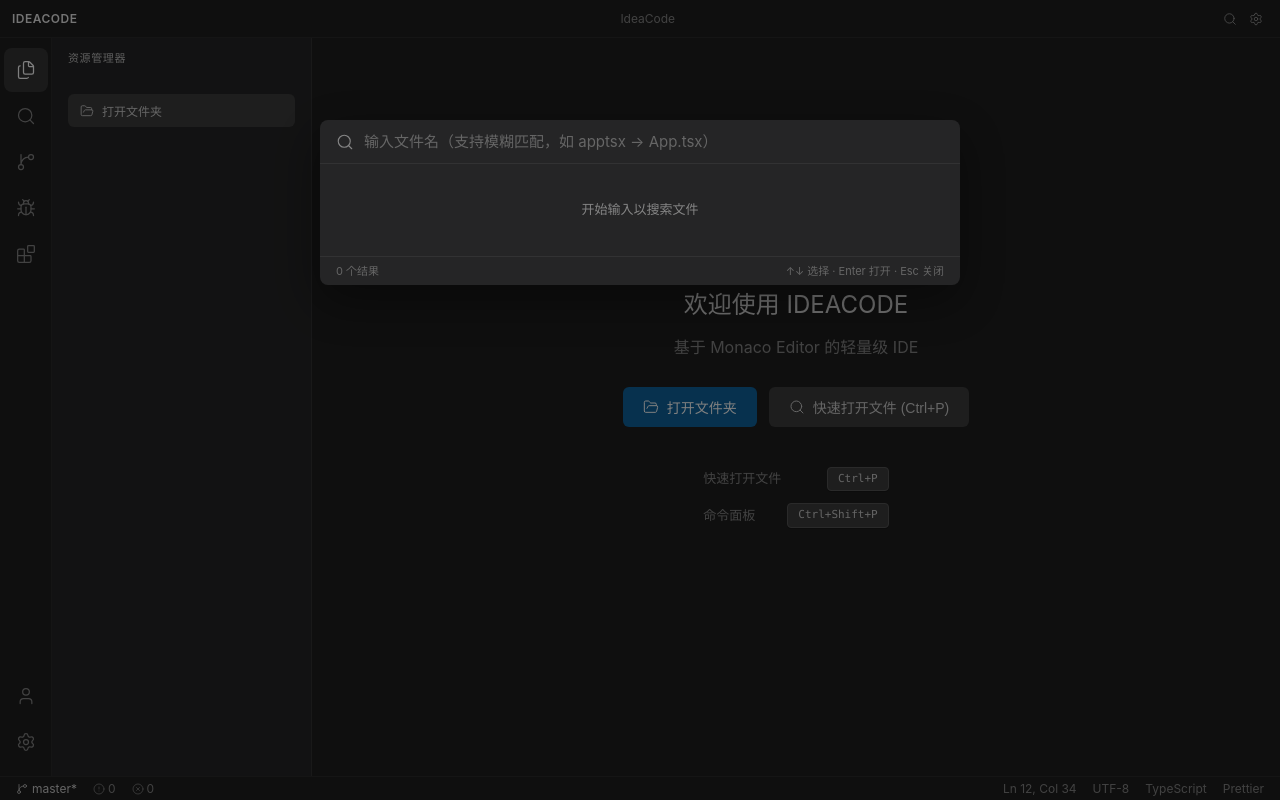
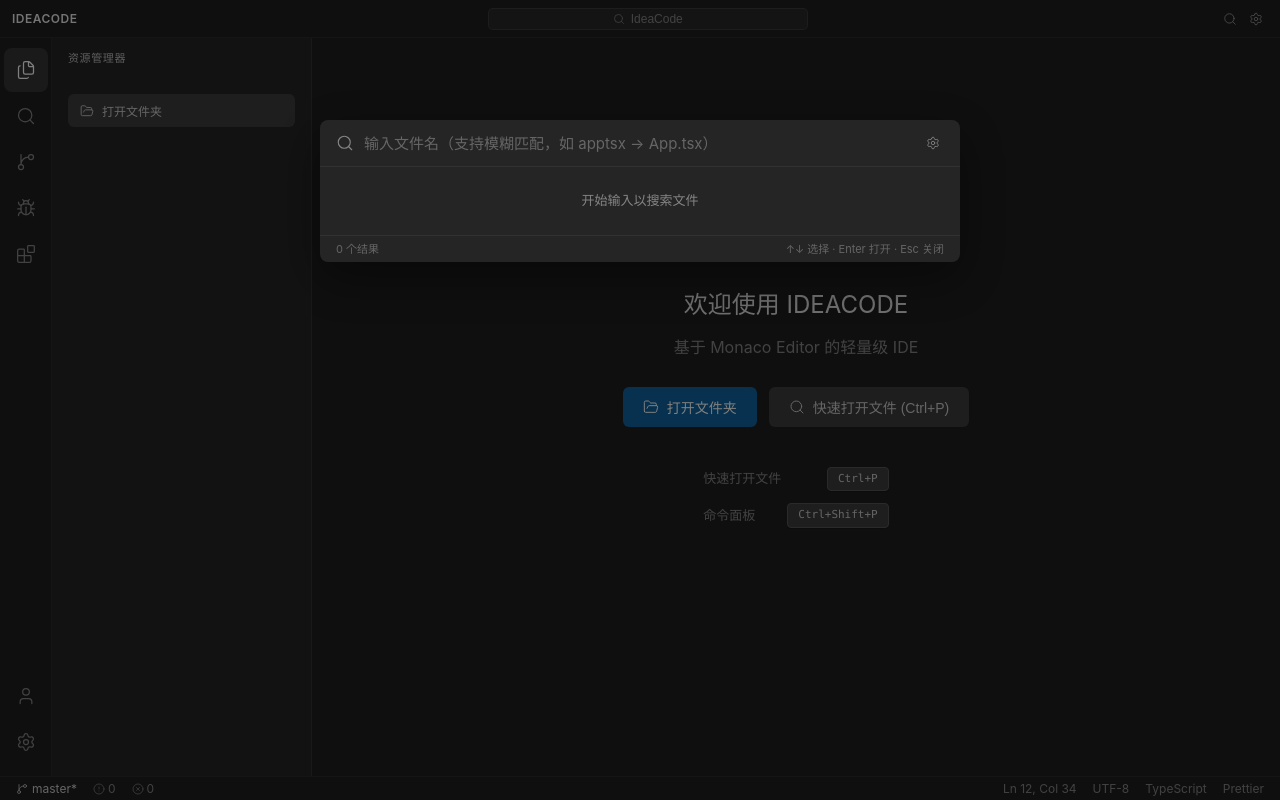
Before and after one commit to chongyin10/ideaCode, a React (Vite) app: page /#/ in a window 1280 px wide. Both pictures are taken after a click on the button 1230 px from the left and 18 px from the top of the page. Built offline with nearby package versions, Linux system fonts and the light colour scheme.

Commit message:
添加搜索文件功能

```diff
--- a/src/components/QuickOpen/QuickOpen.css
+++ b/src/components/QuickOpen/QuickOpen.css
@@ -49,6 +49,59 @@
   gap: 10px;
 }
 
+.quick-open-settings-btn {
+  background: none;
+  border: none;
+  color: #666;
+  cursor: pointer;
+  padding: 4px;
+  border-radius: 4px;
+  display: flex;
+  align-items: center;
+  justify-content: center;
+  flex-shrink: 0;
+  transition: all 0.15s ease;
+}
+
+.quick-open-settings-btn:hover,
+.quick-open-settings-btn.active {
+  color: #cccccc;
+  background-color: rgba(255, 255, 255, 0.08);
+}
+
+.quick-open-settings {
+  padding: 10px 16px;
+  border-bottom: 1px solid rgba(255, 255, 255, 0.06);
+  background-color: rgba(0, 0, 0, 0.15);
+}
+
+.quick-open-settings__row {
+  display: flex;
+  align-items: center;
+  gap: 10px;
+}
+
+.quick-open-settings__row label {
+  font-size: 12px;
+  color: #858585;
+  flex-shrink: 0;
+}
+
+.quick-open-settings__row input {
+  flex: 1;
+  background: #1e1e1e;
+  border: 1px solid rgba(255, 255, 255, 0.08);
+  border-radius: 4px;
+  padding: 5px 10px;
+  color: #cccccc;
+  font-size: 12px;
+  outline: none;
+}
+
+.quick-open-settings__row input:focus {
+  border-color: #094771;
+}
+
 .quick-open-input-wrap svg {
   color: #858585;
   flex-shrink: 0;
@@ -75,10 +128,10 @@
 }
 
 .quick-open-item {
-  padding: 8px 16px;
+  padding: 4px 16px;
   display: flex;
   align-items: center;
-  gap: 10px;
+  gap: 8px;
   cursor: pointer;
   font-size: 13px;
   color: #cccccc;
@@ -93,58 +146,56 @@
 .quick-open-item__icon {
   color: #858585;
   flex-shrink: 0;
+  display: flex;
+  align-items: center;
 }
 
 .quick-open-item__info {
   flex: 1;
   min-width: 0;
   display: flex;
-  flex-direction: column;
-  gap: 2px;
+  align-items: center;
 }
 
-.quick-open-item__name {
+.quick-open-item__line {
+  display: flex;
+  align-items: center;
+  white-space: nowrap;
+  overflow: hidden;
+  text-overflow: ellipsis;
   font-size: 13px;
-  color: #d4d4d4;
-  white-space: nowrap;
+}
+
+.quick-open-item__dir {
+  color: #858585;
+  flex-shrink: 1;
   overflow: hidden;
   text-overflow: ellipsis;
 }
 
-.quick-open-item__name mark {
+.quick-open-item__file {
+  color: #d4d4d4;
+  flex-shrink: 0;
+}
+
+.quick-open-item__file mark {
   background: transparent;
   color: #4ec9b0;
   font-weight: 600;
-  text-decoration: underline;
-  text-decoration-color: #4ec9b0;
-}
-
-.quick-open-item__path {
-  font-size: 11px;
-  color: #858585;
-  white-space: nowrap;
-  overflow: hidden;
-  text-overflow: ellipsis;
 }
 
 .quick-open-empty {
-  padding: 32px 16px;
+  padding: 20px 16px;
   text-align: center;
   color: #858585;
   font-size: 13px;
 }
 
 .quick-open-footer {
-  padding: 6px 16px;
+  padding: 5px 16px;
   border-top: 1px solid rgba(255, 255, 255, 0.06);
   font-size: 11px;
   color: #666;
   display: flex;
   justify-content: space-between;
 }
-
-.quick-open-score {
-  color: #858585;
-  font-size: 11px;
-  font-variant-numeric: tabular-nums;
-}
--- a/src/components/QuickOpen/index.tsx
+++ b/src/components/QuickOpen/index.tsx
@@ -1,11 +1,34 @@
 import { useState, useEffect, useRef, useCallback, useMemo } from 'react';
-import { Search, FileText } from 'lucide-react';
+import { Search, FileText, Settings, X } from 'lucide-react';
 import { useAppSelector, useAppDispatch } from '../../store/hooks';
-import { openFile } from '../../store/slices/workspaceSlice';
+import { openFile, expandToFile } from '../../store/slices/workspaceSlice';
 import { quickOpenFiles } from '../../services/searchService';
 import type { QuickOpenItem } from '../../services/searchService';
 import type { FileEntry } from '../../services/fileService';
 import './QuickOpen.css';
+
+const DEFAULT_EXCLUDES = 'node_modules, .git, dist, build';
+
+function parseExcludeDirs(raw: string): string[] {
+  return raw
+    .split(',')
+    .map((s) => s.trim())
+    .filter(Boolean);
+}
+
+/**
+ * 解析查询字符串，支持路径前缀过滤：
+ * - "index" → 全局搜索 index
+ * - "src/index" → 只在 src 目录下搜索 index
+ */
+function parseQuery(raw: string): { prefix: string; query: string } {
+  const trimmed = raw.trim();
+  const lastSlash = trimmed.lastIndexOf('/');
+  if (lastSlash > 0) {
+    return { prefix: trimmed.slice(0, lastSlash + 1), query: trimmed.slice(lastSlash + 1) };
+  }
+  return { prefix: '', query: trimmed };
+}
 
 interface QuickOpenProps {
   onClose: () => void;
@@ -23,32 +46,41 @@
  */
 const QuickOpen = ({ onClose }: QuickOpenProps) => {
   const dispatch = useAppDispatch();
-  const { entries } = useAppSelector((state) => state.workspace);
+  const { allFilePaths, rootSource } = useAppSelector((state) => state.workspace);
   const [query, setQuery] = useState('');
   const [selectedIndex, setSelectedIndex] = useState(0);
+  const [showSettings, setShowSettings] = useState(false);
+  const [excludeDirsRaw, setExcludeDirsRaw] = useState(DEFAULT_EXCLUDES);
   const inputRef = useRef<HTMLInputElement>(null);
 
-  // 收集所有文件路径
-  const allFiles = useMemo(() => {
-    const files: string[] = [];
-    const collect = (items: FileEntry[], prefix = '') => {
-      for (const item of items) {
-        const path = prefix ? `${prefix}/${item.name}` : item.name;
-        if (item.kind === 'file') {
-          files.push(path);
-        }
-        // 注意：当前 entries 是一级列表，子目录通过 FileTree 懒加载
-        // 实际使用时应从 Redux store 中获取完整的展平路径列表
-      }
-    };
-    collect(entries);
+  const excludeDirs = useMemo(() => parseExcludeDirs(excludeDirsRaw), [excludeDirsRaw]);
+
+  const { prefix, query: searchQuery } = parseQuery(query);
+
+  // 先按排除目录和路径前缀过滤，再执行模糊搜索
+  const filteredFiles = useMemo(() => {
+    let files = allFilePaths;
+
+    // 排除目录
+    if (excludeDirs.length > 0) {
+      files = files.filter((path) => {
+        const parts = path.split('/');
+        return !excludeDirs.some((dir) => parts.includes(dir));
+      });
+    }
+
+    // 路径前缀过滤
+    if (prefix) {
+      files = files.filter((path) => path.startsWith(prefix));
+    }
+
     return files;
-  }, [entries]);
+  }, [allFilePaths, excludeDirs, prefix]);
 
   // 执行模糊搜索
   const results = useMemo(() => {
-    return quickOpenFiles(query, allFiles);
-  }, [query, allFiles]);
+    return quickOpenFiles(searchQuery, filteredFiles);
+  }, [searchQuery, filteredFiles]);
 
   // 重置选中位置
   useEffect(() => {
@@ -60,20 +92,26 @@
     inputRef.current?.focus();
   }, []);
 
-  // ESC 关闭
+  // 使用 ref 存储最新值，避免键盘事件 effect 因结果变化而频繁重建
+  const resultsRef = useRef(results);
+  const selectedIndexRef = useRef(selectedIndex);
+  resultsRef.current = results;
+  selectedIndexRef.current = selectedIndex;
+
+  // ESC 关闭 / 上下选择 / Enter 打开
   useEffect(() => {
     const handleKeyDown = (e: KeyboardEvent) => {
       if (e.key === 'Escape') {
         onClose();
       } else if (e.key === 'ArrowDown') {
         e.preventDefault();
-        setSelectedIndex((i) => Math.min(i + 1, results.length - 1));
+        setSelectedIndex((i) => Math.min(i + 1, resultsRef.current.length - 1));
       } else if (e.key === 'ArrowUp') {
         e.preventDefault();
         setSelectedIndex((i) => Math.max(i - 1, 0));
       } else if (e.key === 'Enter') {
         e.preventDefault();
-        const item = results[selectedIndex];
+        const item = resultsRef.current[selectedIndexRef.current];
         if (item) {
           handleSelect(item);
         }
@@ -82,20 +120,26 @@
 
     window.addEventListener('keydown', handleKeyDown);
     return () => window.removeEventListener('keydown', handleKeyDown);
-  }, [results, selectedIndex, onClose]);
+  }, [onClose]);
 
   const handleSelect = useCallback(
     (item: QuickOpenItem) => {
-      // 构造 FileEntry 并打开
+      // 构造完整文件路径 source
+      let source: string | FileSystemHandle = item.path;
+      if (rootSource && typeof rootSource === 'string') {
+        source = rootSource + '/' + item.path;
+      }
       const entry: FileEntry = {
         name: item.name,
         kind: 'file',
-        source: item.path,
+        source,
       };
       dispatch(openFile(entry));
+      // 触发资源管理器展开到该文件所在目录
+      dispatch(expandToFile(item.path));
       onClose();
     },
-    [dispatch, onClose]
+    [dispatch, onClose, rootSource]
   );
 
   return (
@@ -106,11 +150,32 @@
           <input
             ref={inputRef}
             className="quick-open-input"
-            placeholder="输入文件名（支持模糊匹配，如 apptsx → App.tsx）"
+            placeholder={prefix ? `在 ${prefix} 中搜索文件...` : '输入文件名（支持模糊匹配，如 apptsx → App.tsx）'}
             value={query}
             onChange={(e) => setQuery(e.target.value)}
           />
+          <button
+            className={`quick-open-settings-btn ${showSettings ? 'active' : ''}`}
+            title="过滤设置"
+            onClick={() => setShowSettings((v) => !v)}
+          >
+            <Settings size={14} strokeWidth={1.5} />
+          </button>
         </div>
+
+        {showSettings && (
+          <div className="quick-open-settings">
+            <div className="quick-open-settings__row">
+              <label>排除目录</label>
+              <input
+                type="text"
+                value={excludeDirsRaw}
+                onChange={(e) => setExcludeDirsRaw(e.target.value)}
+                placeholder="例如: node_modules, .git, dist"
+              />
+            </div>
+          </div>
+        )}
 
         <div className="quick-open-list">
           {results.length === 0 ? (
@@ -129,14 +194,8 @@
                   <FileText size={16} strokeWidth={1.5} />
                 </span>
                 <div className="quick-open-item__info">
-                  <div className="quick-open-item__name">
-                    <HighlightMatches text={item.path} matches={item.highlights} />
-                  </div>
-                  <div className="quick-open-item__path">{item.path}</div>
+                  <FilePathHighlight path={item.path} highlights={item.highlights} />
                 </div>
-                <span className="quick-open-score">
-                  {item.score > 0 ? `score: ${Math.round(item.score)}` : ''}
-                </span>
               </div>
             ))
           )}
@@ -152,37 +211,52 @@
 };
 
 /**
- * 高亮匹配字符
+ * 路径高亮：将路径拆分为文件名（带高亮）和目录前缀（灰色）
+ * 显示顺序：文件名 + 目录前缀
  */
-const HighlightMatches = ({
-  text,
-  matches,
+const FilePathHighlight = ({
+  path,
+  highlights,
 }: {
-  text: string;
-  matches: boolean[];
+  path: string;
+  highlights: boolean[];
 }) => {
-  const elements: JSX.Element[] = [];
-  let lastIndex = 0;
+  const lastSlash = path.lastIndexOf('/');
+  const dirPath = lastSlash >= 0 ? path.substring(0, lastSlash + 1) : '';
+  const fileStart = lastSlash >= 0 ? lastSlash + 1 : 0;
 
-  for (let i = 0; i < matches.length; i++) {
-    if (matches[i]) {
+  const fileElements: JSX.Element[] = [];
+  let lastIndex = fileStart;
+
+  for (let i = fileStart; i < path.length && i < highlights.length; i++) {
+    if (highlights[i]) {
       if (i > lastIndex) {
-        elements.push(
-          <span key={`plain-${i}`}>{text.substring(lastIndex, i)}</span>
+        fileElements.push(
+          <span key={`plain-${i}`}>{path.substring(lastIndex, i)}</span>
         );
       }
-      elements.push(<mark key={`match-${i}`}>{text[i]}</mark>);
+      fileElements.push(<mark key={`match-${i}`}>{path[i]}</mark>);
       lastIndex = i + 1;
     }
   }
 
-  if (lastIndex < text.length) {
-    elements.push(
-      <span key="plain-end">{text.substring(lastIndex)}</span>
+  if (lastIndex < path.length) {
+    fileElements.push(
+      <span key="plain-end">{path.substring(lastIndex)}</span>
     );
   }
 
-  return <>{elements}</>;
+  return (
+    <span className="quick-open-item__line">
+      <span className="quick-open-item__file">{fileElements}</span>
+      {dirPath && (
+        <>
+          &nbsp;
+          <span className="quick-open-item__dir">{dirPath}</span>
+        </>
+      )}
+    </span>
+  );
 };
 
 export default QuickOpen;
--- a/src/components/SidePanel/ExplorerContent.tsx
+++ b/src/components/SidePanel/ExplorerContent.tsx
@@ -20,6 +20,7 @@
   refreshDirectory,
   setPendingSearchQuery,
   refreshGitStatus,
+  refreshAllFilePaths,
 } from '../../store/slices/workspaceSlice';
 import { switchPanel } from '../../store/slices/layoutSlice';
 import { openDirectory } from '../../services/fileService';
@@ -82,6 +83,7 @@
   const entries = useAppSelector((state) => state.workspace.entries);
   const activeFileSource = useAppSelector((state) => state.workspace.activeFileSource);
   const gitStatus = useAppSelector((state) => state.workspace.gitStatus);
+  const expandPaths = useAppSelector((state) => state.workspace.expandPaths);
 
   const [contextMenu, setContextMenu] = useState<ContextMenuState>({
     visible: false,
@@ -176,6 +178,7 @@
       setPendingCreate(null);
       notifyChange(parentSource);
       dispatch(refreshGitStatus());
+      dispatch(refreshAllFilePaths());
       if (rootSource && isSameSource(parentSource, rootSource)) {
         dispatch(refreshDirectory(parentSource));
       }
@@ -214,6 +217,7 @@
       setPendingRename(null);
       notifyChange(parentSource);
       dispatch(refreshGitStatus());
+      dispatch(refreshAllFilePaths());
     } catch (err) {
       const msg = err instanceof Error ? err.message : String(err);
       console.error('[Explorer] 重命名失败:', msg);
@@ -447,6 +451,7 @@
               notifyChange(ps);
             }
             dispatch(refreshGitStatus());
+      dispatch(refreshAllFilePaths());
           },
         }
       );
@@ -554,6 +559,7 @@
           selectedEntries={selectedEntries.map((s) => s.entry)}
           onItemSelect={handleItemSelect}
           gitStatus={gitStatus}
+          expandPaths={expandPaths}
         />
       ))}
       {renderRootInlineInput()}
--- a/src/components/TopBar/TopBar.css
+++ b/src/components/TopBar/TopBar.css
@@ -36,13 +36,44 @@
 
 .topbar__center {
   flex: 1;
-  text-align: center;
+  display: flex;
+  align-items: center;
+  justify-content: center;
+  padding: 0 16px;
+}
+
+.topbar__search-trigger {
+  display: flex;
+  align-items: center;
+  justify-content: center;
+  gap: 6px;
+  padding: 3px 12px;
+  background-color: rgba(255, 255, 255, 0.05);
+  border: 1px solid rgba(255, 255, 255, 0.08);
+  border-radius: 5px;
   color: #858585;
+  font-size: 12px;
+  cursor: pointer;
+  transition: all 0.2s ease;
+  max-width: 320px;
+  width: 100%;
+  white-space: nowrap;
+  overflow: hidden;
+  text-overflow: ellipsis;
+  -webkit-app-region: no-drag;
+  app-region: no-drag;
+}
+
+.topbar__search-trigger:hover {
+  background-color: rgba(255, 255, 255, 0.1);
+  border-color: rgba(255, 255, 255, 0.15);
+  color: #cccccc;
+}
+
+.topbar__search-trigger span {
   overflow: hidden;
   text-overflow: ellipsis;
   white-space: nowrap;
-  padding: 0 16px;
-  font-size: 12px;
 }
 
 .topbar__right {
--- a/src/components/TopBar/index.tsx
+++ b/src/components/TopBar/index.tsx
@@ -6,6 +6,7 @@
   Square,
   X,
 } from 'lucide-react';
+import { useAppSelector } from '../../store/hooks';
 import QuickOpen from '../QuickOpen';
 import './TopBar.css';
 
@@ -23,6 +24,7 @@
 const TopBar = () => {
   const [quickOpenVisible, setQuickOpenVisible] = useState(false);
   const [, setIsMaximized] = useState(false);
+  const rootName = useAppSelector((state) => state.workspace.rootName);
 
   const platform = window.electronAPI?.platform || 'browser';
   const isMac = platform === 'darwin';
@@ -73,9 +75,16 @@
           <span className="topbar__brand">IDEACODE</span>
         </div>
 
-        {/* 中间：可拖拽的标题区域 */}
+        {/* 中间：搜索触发区域 */}
         <div className="topbar__center">
-          <span className="topbar__title">IdeaCode</span>
+          <button
+            className="topbar__search-trigger"
+            onClick={() => setQuickOpenVisible(true)}
+            title="搜索文件 (Ctrl+P)"
+          >
+            <Search size={12} strokeWidth={1.5} />
+            <span>{rootName || 'IdeaCode'}</span>
+          </button>
         </div>
 
         {/* 右侧：工具按钮 + Win/Linux 窗口控制 */}
--- a/src/store/slices/workspaceSlice.ts
+++ b/src/store/slices/workspaceSlice.ts
@@ -44,6 +44,10 @@
   pendingSearchQuery: string | null;
   /** Git 文件状态映射：相对路径 → 状态码 */
   gitStatus: GitStatusMap;
+  /** 所有文件路径（用于 QuickOpen） */
+  allFilePaths: string[];
+  /** 需要自动展开的目录路径链（从 QuickOpen 打开文件时触发） */
+  expandPaths: string[];
 }
 
 const initialState: WorkspaceState = {
@@ -58,6 +62,8 @@
   clipboard: null,
   pendingSearchQuery: null,
   gitStatus: {},
+  allFilePaths: [],
+  expandPaths: [],
 };
 
 export const loadDirectory = createAsyncThunk(
@@ -73,8 +79,9 @@
       }
     }
 
-    // 异步刷新 Git 状态，不阻塞目录加载
+    // 异步刷新 Git 状态和文件路径列表，不阻塞目录加载
     dispatch(refreshGitStatus());
+    dispatch(refreshAllFilePaths(source));
 
     return { source, name, entries };
   }
@@ -168,6 +175,46 @@
   }
 );
 
+/**
+ * 递归收集所有文件路径（用于 QuickOpen）
+ */
+export const refreshAllFilePaths = createAsyncThunk(
+  'workspace/refreshAllFilePaths',
+  async (overrideSource?: FileSource, { getState }) => {
+    const state = (getState() as { workspace: WorkspaceState }).workspace;
+    const rootSource = overrideSource || state.rootSource;
+
+    if (!rootSource) return [];
+
+    const paths: string[] = [];
+    const excludeDirs = new Set([
+      'node_modules', '.git', 'dist', 'build', '.next', 'coverage',
+      'out', '.vscode', '.idea', '__pycache__', 'vendor', '.yarn',
+      '.nuxt', '.output', '.cache', 'tmp', 'temp',
+    ]);
+
+    async function collect(source: FileSource, prefix: string) {
+      try {
+        const entries = await readDirectory(source);
+        for (const entry of entries) {
+          if (entry.kind === 'directory' && excludeDirs.has(entry.name)) continue;
+          const fullPath = prefix ? `${prefix}/${entry.name}` : entry.name;
+          if (entry.kind === 'file') {
+            paths.push(fullPath);
+          } else {
+            await collect(entry.source, fullPath);
+          }
+        }
+      } catch {
+        // 跳过无法读取的目录
+      }
+    }
+
+    await collect(rootSource, '');
+    return paths;
+  }
+);
+
 const workspaceSlice = createSlice({
   name: 'workspace',
   initialState,
@@ -239,6 +286,21 @@
     setPendingSearchQuery: (state, action) => {
       state.pendingSearchQuery = action.payload as string | null;
     },
+    expandToFile: (state, action) => {
+      const filePath = action.payload as string;
+      const parts = filePath.split('/');
+      // 构建需要展开的目录路径链（排除文件名本身）
+      const paths: string[] = [];
+      let current = '';
+      for (let i = 0; i < parts.length - 1; i++) {
+        current = current ? `${current}/${parts[i]}` : parts[i];
+        paths.push(current);
+      }
+      state.expandPaths = paths;
+    },
+    clearExpandPaths: (state) => {
+      state.expandPaths = [];
+    },
   },
   extraReducers: (builder) => {
     builder
@@ -299,10 +361,13 @@
       })
       .addCase(refreshGitStatus.fulfilled, (state, action) => {
         state.gitStatus = action.payload;
+      })
+      .addCase(refreshAllFilePaths.fulfilled, (state, action) => {
+        state.allFilePaths = action.payload;
       });
   },
 });
 
-export const { closeFile, activateFile, setFileContent, markFileSaved, pinPreviewFile, setSearchHighlight, clearSearchHighlight, setClipboard, clearClipboard, setPendingSearchQuery } = workspaceSlice.actions;
+export const { closeFile, activateFile, setFileContent, markFileSaved, pinPreviewFile, setSearchHighlight, clearSearchHighlight, setClipboard, clearClipboard, setPendingSearchQuery, expandToFile, clearExpandPaths } = workspaceSlice.actions;
 
 export default workspaceSlice.reducer;
```
Also changed, not shown: src/components/SidePanel/FileTree.tsx (+27 -2 lines), src/utils/algorithms/fuzzySearch.ts (+5 -5 lines).
